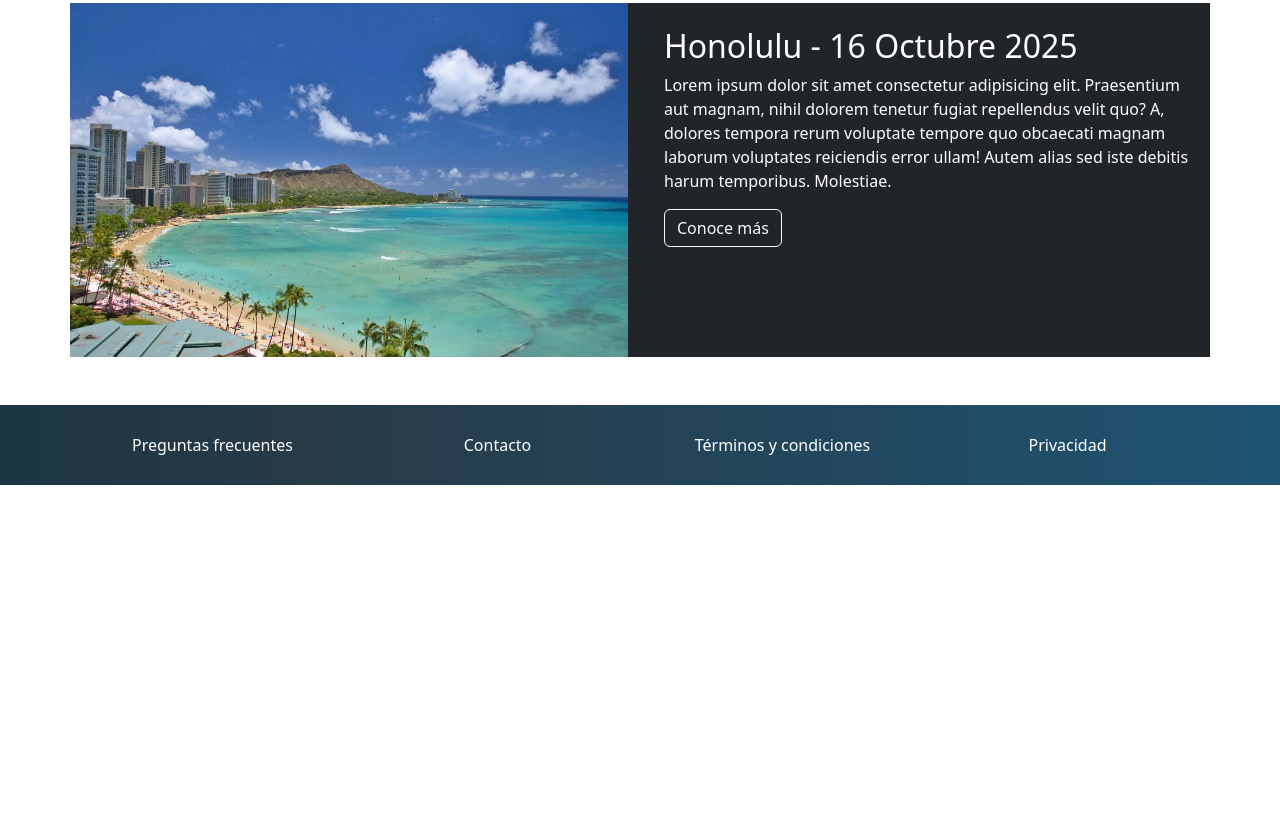
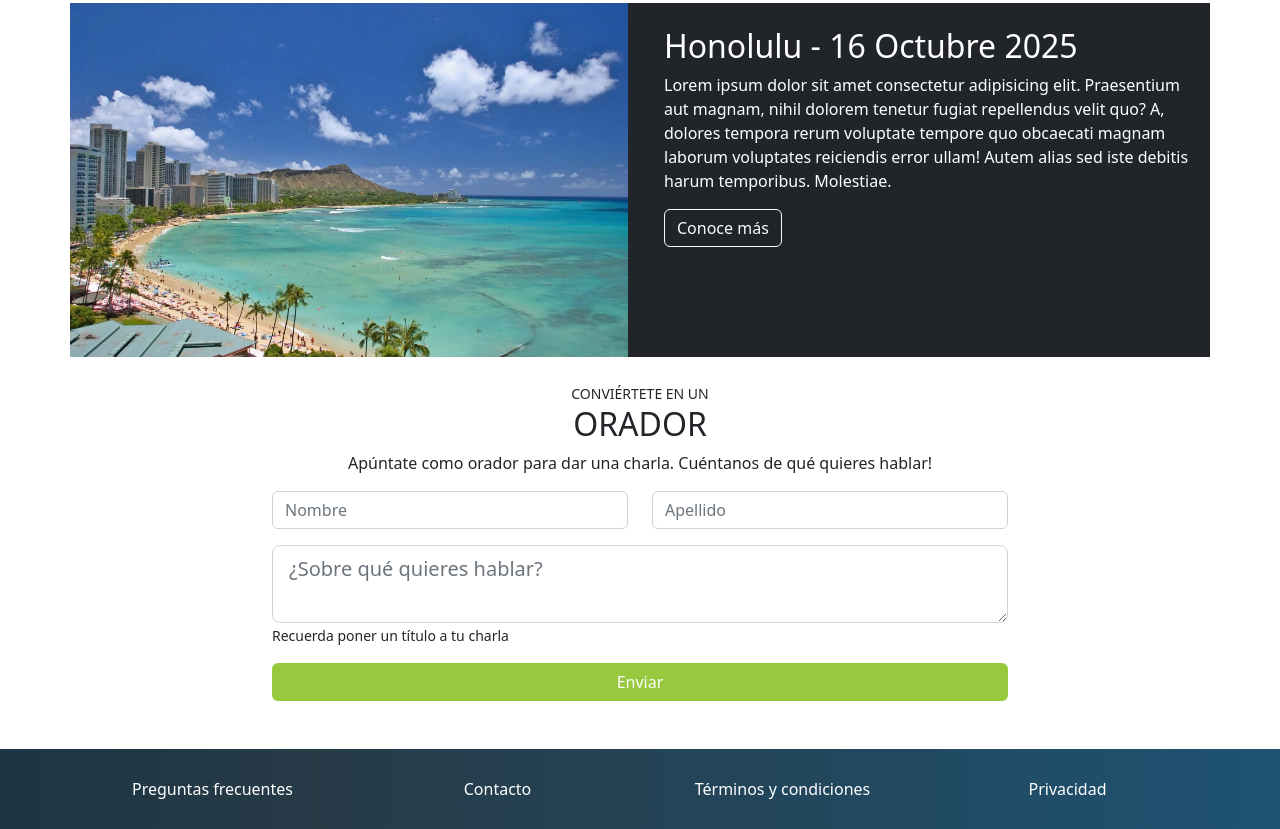
Before and after one commit to Joseadu/bootstrap-basis, a plain HTML site: page index.html in a window 1280 px wide. Shown: the part 1229-2058 px from the top of the page. Before the commit the page ends 1714 px from the top, so only its background shows below. Drawn offline with nearby package versions, Linux system fonts and the light colour scheme.

Commit message:
Formulario añadido

```diff
--- a/index.css
+++ b/index.css
@@ -21,6 +21,7 @@ a {
 
 .btn-platzi:hover {
     background-color: var(--green-platzi-hover);
+    color: whtie !important;
 }
 
 
--- a/index.html
+++ b/index.html
@@ -156,6 +156,49 @@
     </section>
 
 
+    <!-- CONVIÉRTETE EN SPEAKER -->
+    <section id="orador" class="mt-4">
+        <div class="container">
+            <div class="row">
+                <div class="col text-center text-uppercase">
+                    <small>Conviértete en un</small>
+                    <h2>Orador</h2>
+                </div>
+            </div>
+            <div class="row">
+                <div class="col text-center">
+                    <p>Apúntate como orador para dar una charla. Cuéntanos de qué quieres hablar!</p>
+                </div>
+            </div>
+            <div class="row">
+                <div class="col-12 col-md-10 col-lg-8 offset-md-1 offset-lg-2">
+                    <form>
+                        <div class="row">
+                            <div class="col-12 col-md-6">
+                              <input type="text" class="form-control" placeholder="Nombre" aria-label="apellido">
+                            </div>
+                            <div class="col-12 col-md-6 mt-2 mt-md-0">
+                              <input type="text" class="form-control" placeholder="Apellido" aria-label="Apellido">
+                            </div>
+                        </div>
+                        <div class="form-row mt-3">
+                            <div class="form-group col">
+                                <textarea placeholder="¿Sobre qué quieres hablar?" class="form-control form-control-lg" name="text" id="textarea" cols="1" rows="2"></textarea>
+                                <small>Recuerda poner un título a tu charla</small>
+                            </div>
+                            <div class="form-row">
+                                <div class="col">
+                                    <button class="btn btn-platzi mt-3 w-100" type="button">Enviar</button>
+                                </div>
+                            </div>
+                        </div>
+                    </form>
+                </div>
+            </div>
+        </div>
+    </section>
+
+
     <!-- FOOTER -->
     <footer id="footer" class="py-4 mt-5">
         <div class="container">
```
